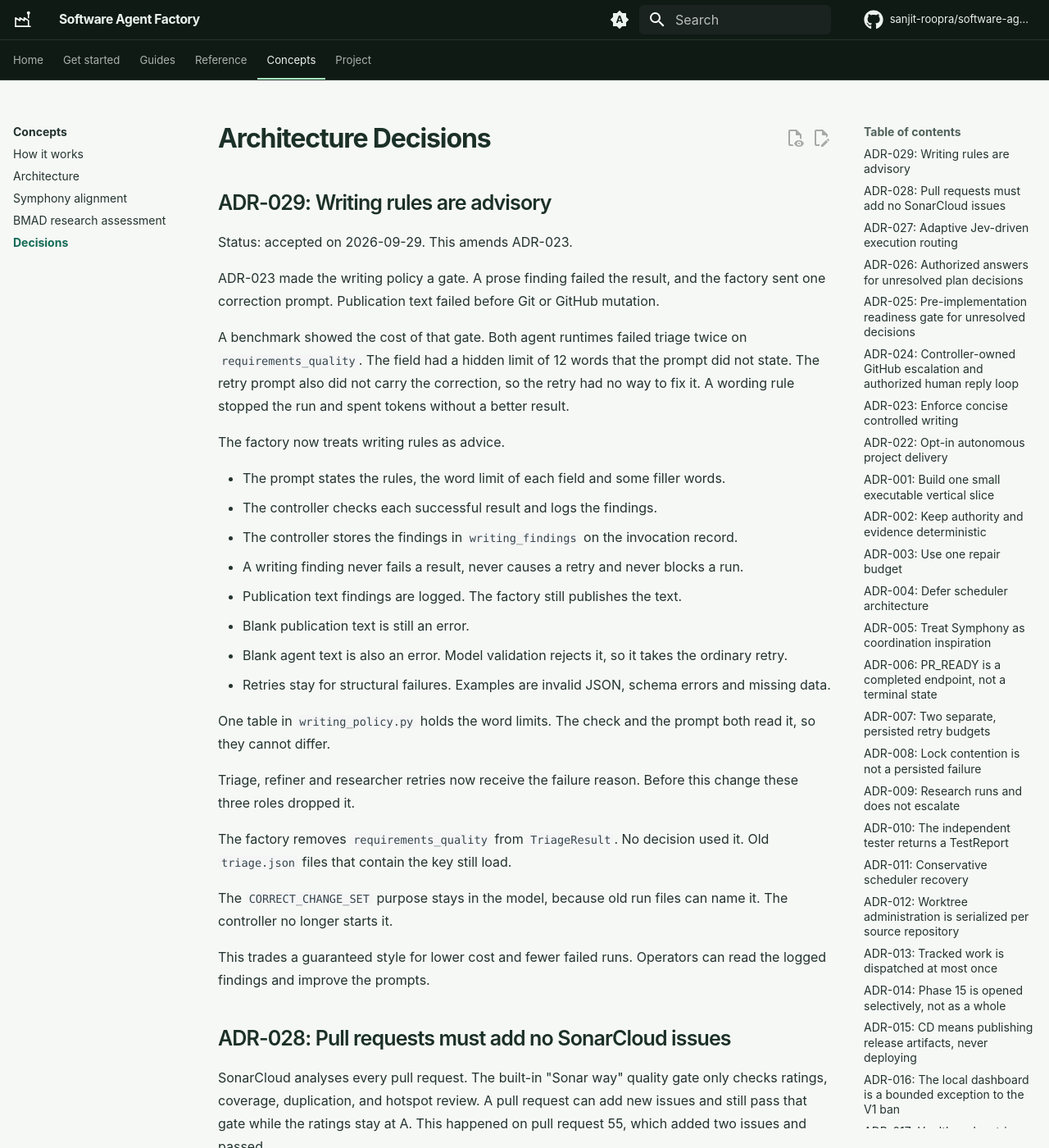
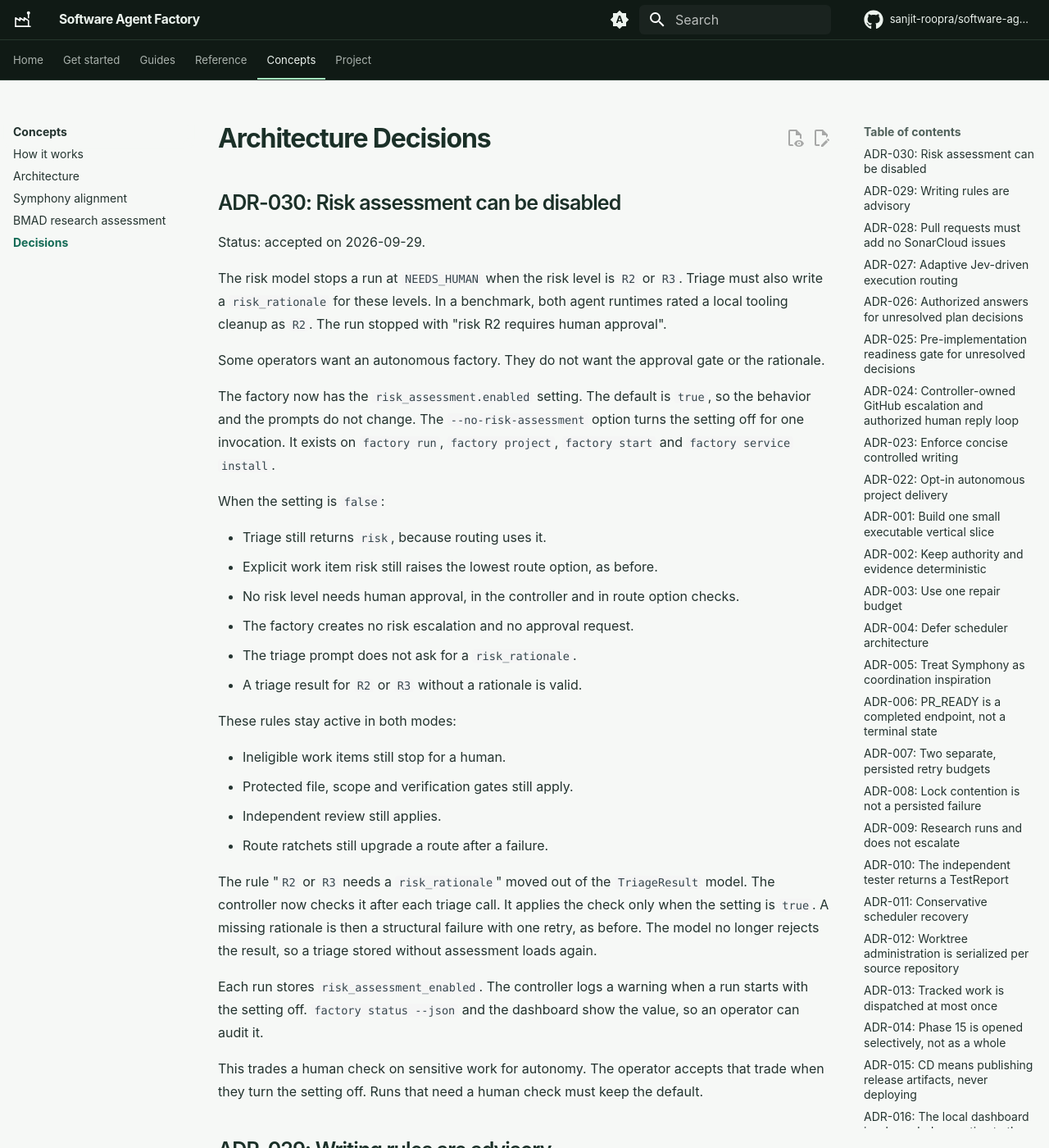
Before and after one commit to sanjit-roopra/software-agent-factory, an MkDocs documentation site: the page built from docs/decisions.md, in a window 1280 px wide and 1400 px high. Shown: the whole window at 82% size. Built offline with MkDocs 1.6.1 and Material for MkDocs 9.7.7, drawn with Linux system fonts in a browser that asks for light colours; comment, search, counter and statistics services are not loaded.

Commit message:
docs: document risk_assessment.enabled and --no-risk-assessment (ADR-030)
Co-Authored-By: Claude Opus 5.5 <noreply@anthropic.com>
Claude-Session: https://claude.ai/code/session_01GTinChZy5nPdMXodbmSKYP

```diff
--- a/docs/decisions.md
+++ b/docs/decisions.md
@@ -1,4 +1,51 @@
 # Architecture Decisions
+
+## ADR-030: Risk assessment can be disabled
+
+Status: accepted on 2026-09-29.
+
+The risk model stops a run at `NEEDS_HUMAN` when the risk level is `R2` or `R3`.
+Triage must also write a `risk_rationale` for these levels.
+In a benchmark, both agent runtimes rated a local tooling cleanup as `R2`.
+The run stopped with "risk R2 requires human approval".
+
+Some operators want an autonomous factory.
+They do not want the approval gate or the rationale.
+
+The factory now has the `risk_assessment.enabled` setting.
+The default is `true`, so the behavior and the prompts do not change.
+The `--no-risk-assessment` option turns the setting off for one invocation.
+It exists on `factory run`, `factory project`, `factory start` and `factory service install`.
+
+When the setting is `false`:
+
+- Triage still returns `risk`, because routing uses it.
+- Explicit work item risk still raises the lowest route option, as before.
+- No risk level needs human approval, in the controller and in route option checks.
+- The factory creates no risk escalation and no approval request.
+- The triage prompt does not ask for a `risk_rationale`.
+- A triage result for `R2` or `R3` without a rationale is valid.
+
+These rules stay active in both modes:
+
+- Ineligible work items still stop for a human.
+- Protected file, scope and verification gates still apply.
+- Independent review still applies.
+- Route ratchets still upgrade a route after a failure.
+
+The rule "`R2` or `R3` needs a `risk_rationale`" moved out of the `TriageResult` model.
+The controller now checks it after each triage call.
+It applies the check only when the setting is `true`.
+A missing rationale is then a structural failure with one retry, as before.
+The model no longer rejects the result, so a triage stored without assessment loads again.
+
+Each run stores `risk_assessment_enabled`.
+The controller logs a warning when a run starts with the setting off.
+`factory status --json` and the dashboard show the value, so an operator can audit it.
+
+This trades a human check on sensitive work for autonomy.
+The operator accepts that trade when they turn the setting off.
+Runs that need a human check must keep the default.
 
 ## ADR-029: Writing rules are advisory
 
```
Also changed, not shown: docs/architecture.md (+6 -0 lines), docs/reference/cli.md (+4 -0 lines), docs/reference/configuration.md (+28 -0 lines).
